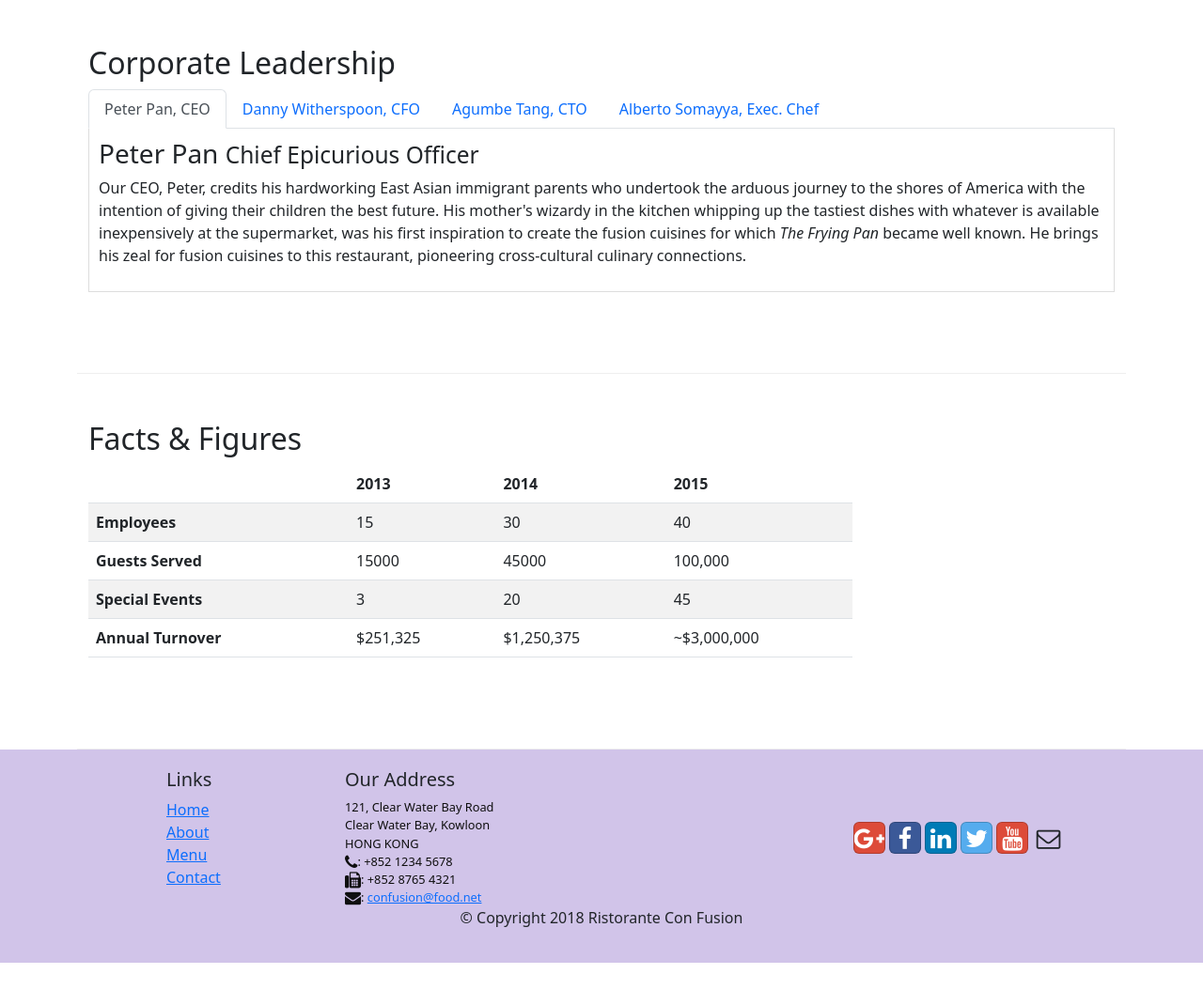
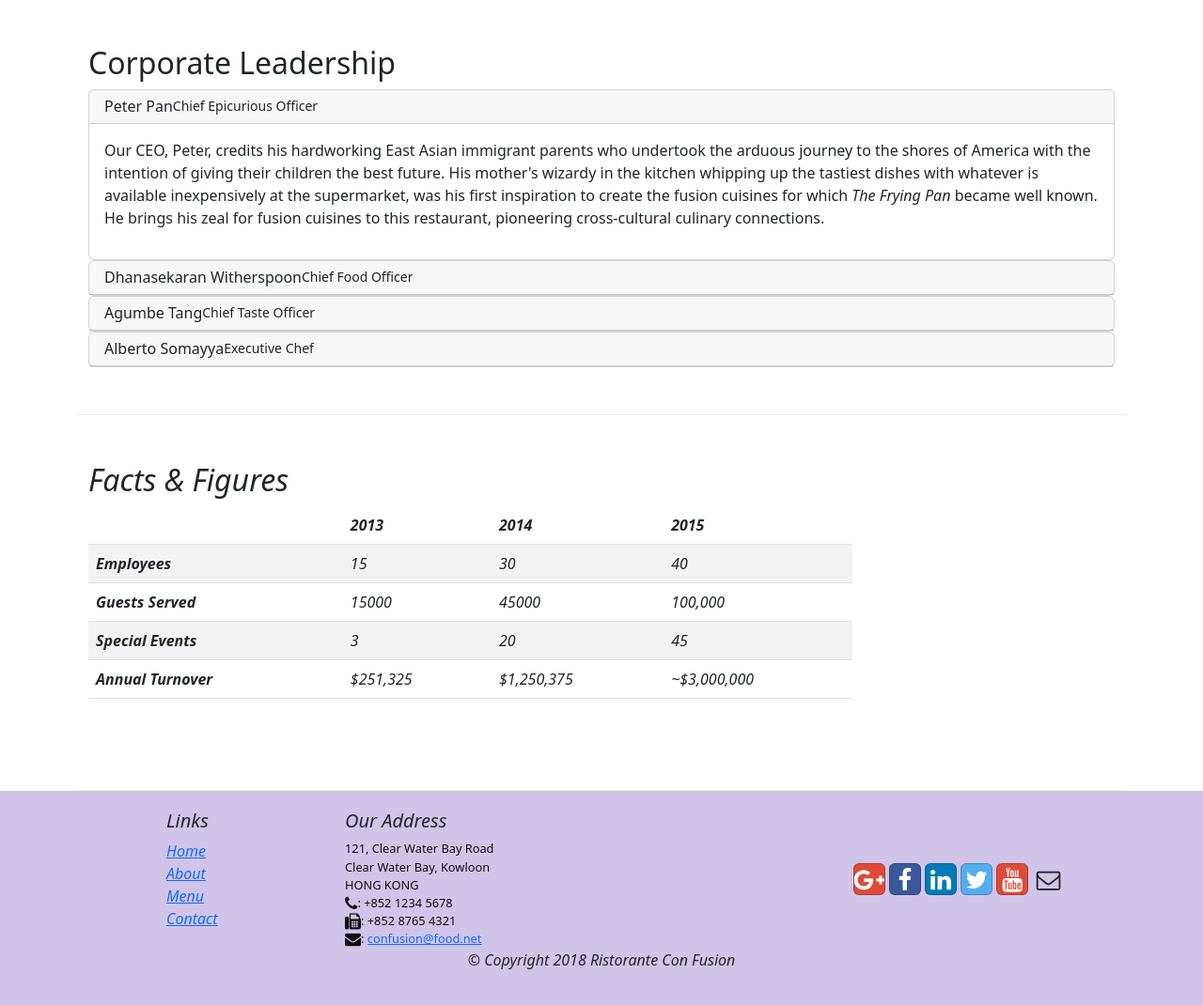
Before and after one commit to stereyno/git-test, a website: page aboutus.html in a window 1280 px wide. Shown: the part 827-1897 px from the top of the page at 94% size. Before the commit the page ends 1852 px from the top, so only its background shows below. Drawn offline with nearby package versions, Linux system fonts and the light colour scheme.

Commit message:
accordion

```diff
--- a/aboutus.html
+++ b/aboutus.html
@@ -101,41 +101,72 @@
         <div class="row row-content">
             <div class="col-12">
                 <h2>Corporate Leadership</h2>
-                    <ul class="nav nav-tabs">
-                        <li class="nav-item">
-                        <button class="nav-link active" id="peter" data-bs-toggle="tab" data-bs-target="#peter-pane" type="button" role="tab" aria-controls="peter-pane" aria-selected="true">Peter Pan, CEO</button>
-                        </li>
-                        <li class="nav-item">
-                        <button class="nav-link" id="danny" data-bs-toggle="tab" data-bs-target="#danny-pane" type="button" role="tab" aria-controls="danny-pane" aria-selected="false">Danny Witherspoon, CFO</button>
-                        </li>
-                        <li class="nav-item">
-                        <button class="nav-link" id="agumbe" data-bs-toggle="tab" data-bs-target="#agumbe-pane" type="button" role="tab" aria-controls="agumbe-pane" aria-selected="false">Agumbe Tang, CTO</button>
-                        </li>
-                        <li class="nav-item">
-                        <button class="nav-link" id="alberto" data-bs-toggle="tab" data-bs-target="#alberto-pane" type="button" role="tab" aria-controls="alberto-pane" aria-selected="false">Alberto Somayya, Exec. Chef</button>
-                        </li>
-                    </ul>
-                    <div class="tab-content" id="myTabContent">
-                        <div class="tab-pane fade show active" id="peter-pane" role="tabpanel" aria-labelledby="peter" tabindex="0">
-                            <h3>Peter Pan <small>Chief Epicurious Officer</small></h3>
-                            <p class="d-none d-sm-block">Our CEO, Peter, credits his hardworking East Asian immigrant parents who undertook the arduous journey to the shores of America with the intention of giving their children the best future. His mother's wizardy in the kitchen whipping up the tastiest dishes with whatever is available inexpensively at the supermarket, was his first inspiration to create the fusion cuisines for which <em>The Frying Pan</em> became well known. He brings his zeal for fusion cuisines to this restaurant, pioneering cross-cultural culinary connections.</p>
+
+                    <div id="accordion">
+                        <div class="card">
+                            <div class="card-header" role="tab" id="peterhead">
+                                <h3 class="mb-0">
+                                    <button class="accordion-button" type="button" data-bs-toggle="collapse" data-bs-target="#peter" aria-expanded="true" aria-controls="peter">
+                                        Peter Pan <small>Chief Epicurious Officer</small>
+                                    </button>
+                                </h3>
+                            </div>
+                            <div class="collapse show" id="peter" data-parent="#accordion">
+                                <div class="card-body">
+                                    <p class="d-none d-sm-block">Our CEO, Peter, credits his hardworking East Asian immigrant parents who undertook the arduous journey to the shores of America with the intention of giving their children the best future. His mother's wizardy in the kitchen whipping up the tastiest dishes with whatever is available inexpensively at the supermarket, was his first inspiration to create the fusion cuisines for which <em>The Frying Pan</em> became well known. He brings his zeal for fusion cuisines to this restaurant, pioneering cross-cultural culinary connections.</p>
+                                </div>
+                            </div>
                         </div>
-                        <div class="tab-pane fade" id="danny-pane" role="tabpanel" aria-labelledby="danny" tabindex="0">
-                            <h3>Dhanasekaran Witherspoon <small>Chief Food Officer</small></h3>
-                            <p class="d-none d-sm-block">Our CFO, Danny, as he is affectionately referred to by his colleagues, comes from a long established family tradition in farming and produce. His experiences growing up on a farm in the Australian outback gave him great appreciation for varieties of food sources. As he puts it in his own words, <em>Everything that runs, wins, and everything that stays, pays!</em></p>
+
+                        <div class="card">
+                            <div class="card-header" role="tab" id="dannyhead">
+                                <h3 class="mb-0">
+                                    <button class="accordion-button" type="button" data-bs-toggle="collapse" data-bs-target="#danny" aria-expanded="true" aria-controls="danny">
+                                        Dhanasekaran Witherspoon <small> Chief Food Officer</small>
+                                    </button>
+                                </h3>
+                            </div>
+                            <div class="collapse" id="danny" data-parent="#accordion">
+                                <div class="card-body">
+                                    <p class="d-none d-sm-block">Our CFO, Danny, as he is affectionately referred to by his colleagues, comes from a long established family tradition in farming and produce. His experiences growing up on a farm in the Australian outback gave him great appreciation for varieties of food sources. As he puts it in his own words, <em>Everything that runs, wins, and everything that stays, pays!</em></p>
+                                </div>
+                            </div>
                         </div>
-                        <div class="tab-pane fade" id="agumbe-pane" role="tabpanel" aria-labelledby="agumbe" tabindex="0">
-                            <h3>Agumbe Tang <small>Chief Taste Officer</small></h3>
-                            <p class="d-none d-sm-block">Blessed with the most discerning gustatory sense, Agumbe, our CTO, personally ensures that every dish that we serve meets his exacting tastes. Our chefs dread the tongue lashing that ensues if their dish does not meet his exacting standards. He lives by his motto, <em>You click only if you survive my lick.</em></p>
+
+                        <div class="card">
+                            <div class="card-header" role="tab" id="agumbehead">
+                                <h3 class="mb-0">
+                                    <button class="accordion-button" type="button" data-bs-toggle="collapse" data-bs-target="#agumbe" aria-expanded="true" aria-controls="agumbe">
+                                        Agumbe Tang <small> Chief Taste Officer</small>
+                                    </button>
+                                </h3>
+                            </div>
+                            <div class="collapse" id="agumbe" data-parent="#accordion">
+                                <div class="card-body">
+                                    <p class="d-none d-sm-block">Blessed with the most discerning gustatory sense, Agumbe, our CTO, personally ensures that every dish that we serve meets his exacting tastes. Our chefs dread the tongue lashing that ensues if their dish does not meet his exacting standards. He lives by his motto, <em>You click only if you survive my lick.</p>
+                                </div>
+                            </div>
                         </div>
-                        <div class="tab-pane fade" id="alberto-pane" role="tabpanel" aria-labelledby="alberto" tabindex="0">
-                            <h3>Alberto Somayya <small>Executive Chef</small></h3>
-                            <p class="d-none d-sm-block">Award winning three-star Michelin chef with wide International experience having worked closely with whos-who in the culinary world, he specializes in creating mouthwatering Indo-Italian fusion experiences. He says, <em>Put together the cuisines from the two craziest cultures, and you get a winning hit! Amma Mia!</em></p>
+
+                        <div class="card">
+                            <div class="card-header" role="tab" id="albertohead">
+                                <h3 class="mb-0">
+                                    <button class="accordion-button" type="button" data-bs-toggle="collapse" data-bs-target="#alberto" aria-expanded="true" aria-controls="alberto">
+                                        Alberto Somayya <small> Executive Chef</small>
+                                    </button>
+                                </h3>
+                            </div>
+                            <div class="collapse" id="alberto" data-parent="#accordion">
+                                <div class="card-body">
+                                    <p class="d-none d-sm-block"> Award winning three-star Michelin chef with wide International experience having worked closely with whos-who in the culinary world, he specializes in creating mouthwatering Indo-Italian fusion experiences. He says, <em>Put together the cuisines from the two craziest cultures, and you get a winning hit! Amma Mia!</em></p>
+                                </div>
+                            </div>
                         </div>
+
                     </div>
-
             </div>
         </div>
+
         <div class="row row-content">
             <div class="col-12 col-sm-9">
                 <h2>Facts &amp; Figures</h2>
```
